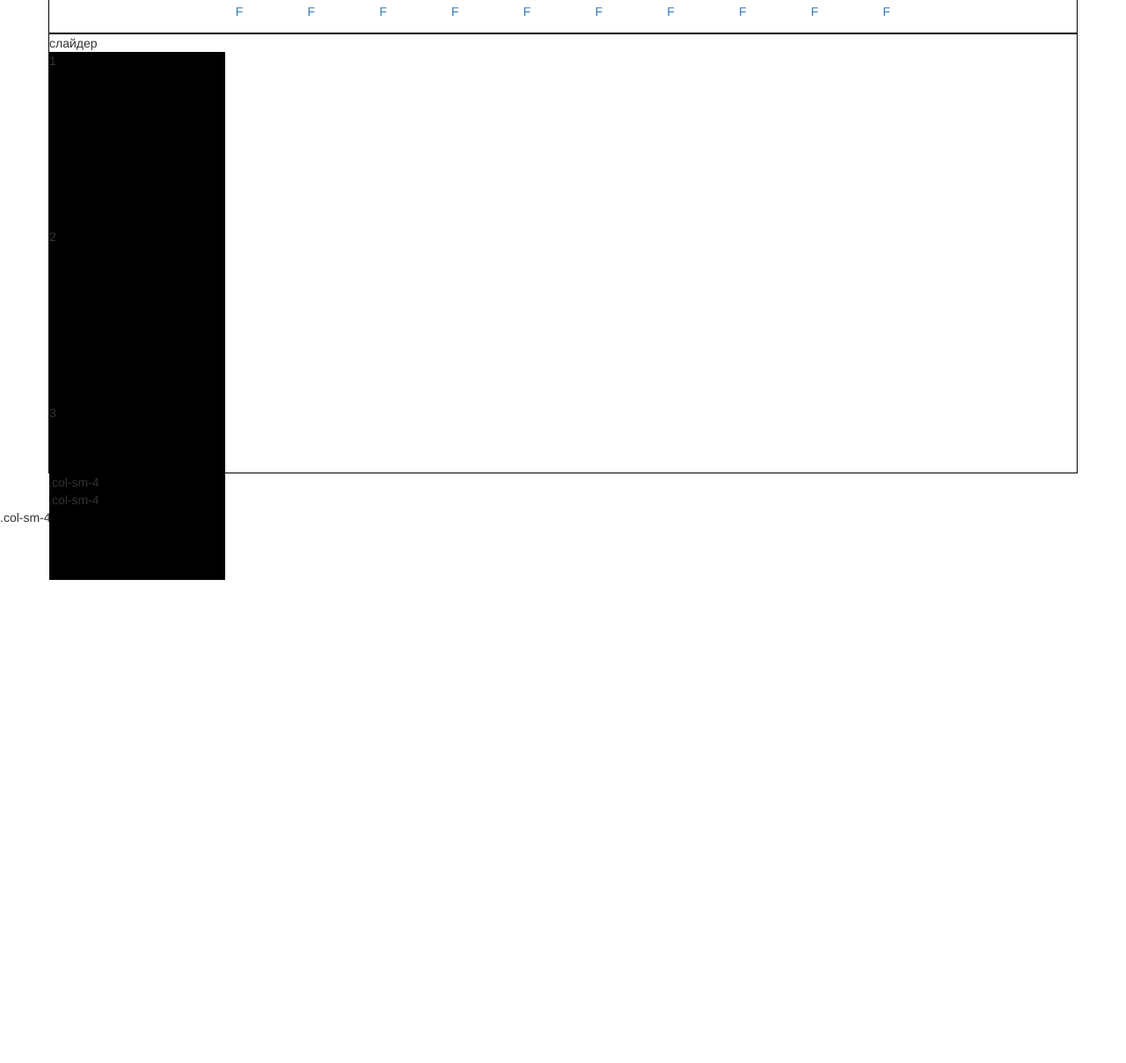
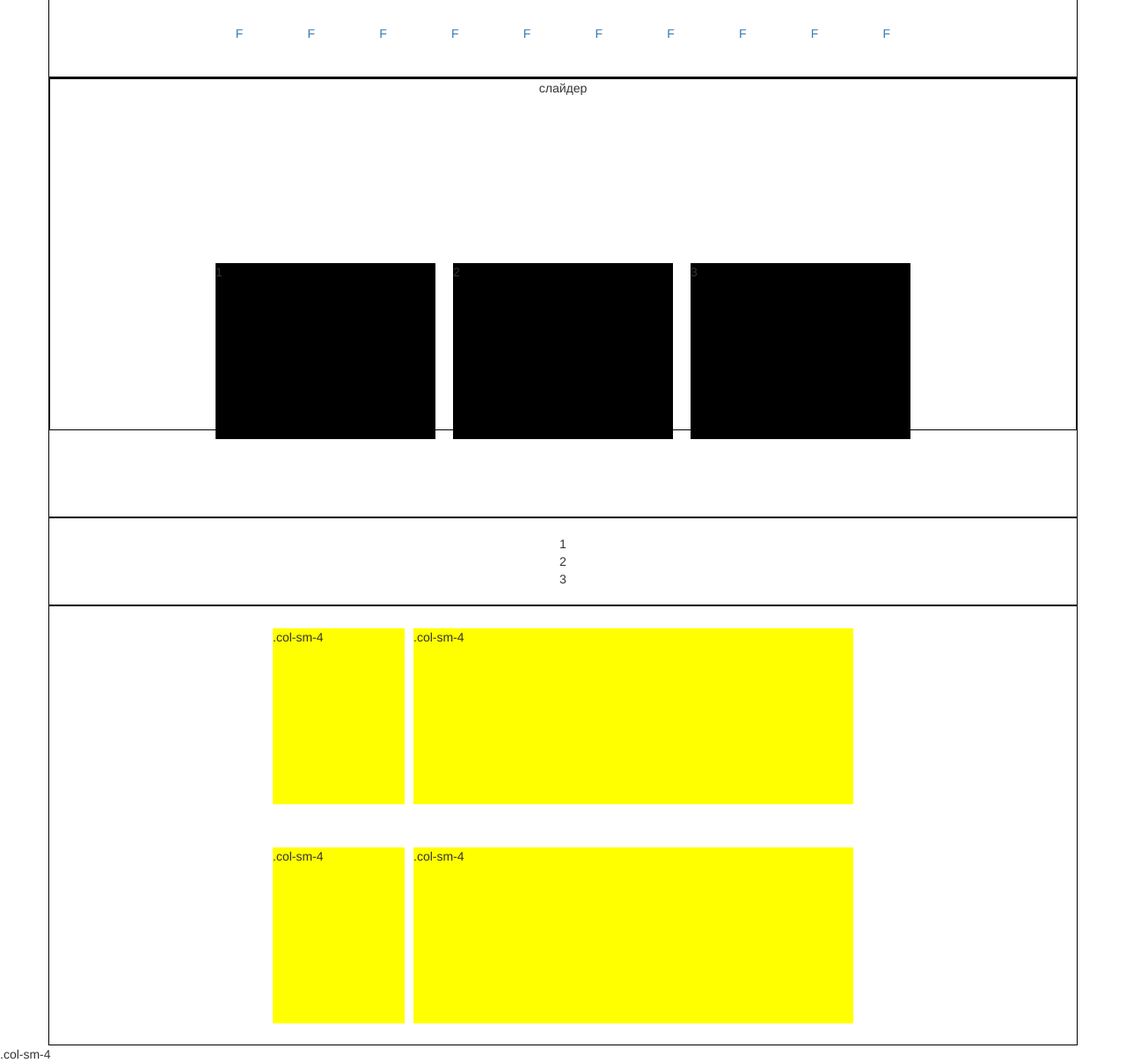
Before and after one commit to EkaterynaVolkova/work, a plain HTML site: page Project2/index.html in a window 1280 px wide. Shown: the part 512-1720 px from the top of the page at 88% size. Before the commit the page ends 1171 px from the top, so only its background shows below. Drawn offline with Linux system fonts and the light colour scheme.

Commit message:
Project2 commit3

```diff
--- a/Project2/index.html
+++ b/Project2/index.html
@@ -67,10 +67,9 @@
    				</nav>
    	</div>
 
-
 	<!--второй блок со слайдером-->
- 	<div class="col-lg-12 col-md-12 col-sm-12 col-xs-12 row justify-content-center align-items-center row_big          container_slider">
-    <div class="container_slider_slider">слайдер</div>
+ 	<div class="col-lg-12 col-md-12 col-sm-12 col-xs-12 row row_big          container_slider">
+    <div class="container_slider_slider text-center">слайдер</div>
     <div class="flex-row flex-center            container_slider_image">
     	<div class="container_slider_image_inner">1</div>
     	<div class="container_slider_image_inner">2</div>
@@ -78,13 +77,23 @@
     </div>
   	</div>
 
+      <!--звёздочки и текст под слайдером-->
+	<div class="col-lg-12 col-md-12 col-sm-12 col-xs-12 row_small  row flex_column flex_center        container_bottom_slider">
+   		<div class="text-center">1</div>
+   		<div class="text-center">2</div>
+   		<div class="text-center">3</div>
+   	</div>
+
 
      <!--третий блок галирея строка с двумя подстроками-->
-  	<div class="row">
-   	<div class="row">
-   		<div class="col-lg-6 col-md-4 col-sm-4 col-xs-12">.col-sm-4</div>
+  	<div class="col-lg-12 col-md-12 col-sm-12 col-xs-12 row_big row flex_column flex_center           container_gallery">
+   	<div class="row col-lg-12 col-md-12 col-sm-12 col-xs-12   flex_row  flex_center                   container_gallery_row">
+   		<div class="container_gallery_row_text">.col-sm-4</div>
+   		<div class="container_gallery_row_slider">.col-sm-4</div>
    	</div>
-  	<div class="col-lg-6 col-md-4 col-sm-4 col-xs-12">.col-sm-4</div>
+   	<div class="col-lg-12 col-md-12 col-sm-12 col-xs-12 row  flex_row  flex_center                    container_gallery_row">
+  	<div class="container_gallery_row_text">.col-sm-4</div>
+   		<div class="container_gallery_row_slider">.col-sm-4</div>
  	</div>
 	</div>
 
--- a/Project2/styles.css
+++ b/Project2/styles.css
@@ -12,7 +12,7 @@ padding: 0px!important;
 .row_small{
 	border: 1px solid black;
 	background-color: white;
-	height: 50px;
+	height: 100px;
 	width: 100%;
 	margin: 0;
 }
@@ -98,7 +98,46 @@ padding: 0px!important;
 }
 
 .container_slider_image_inner{
-	width: 200px;
+	width: 250px;
 	height: 200px;
 	background-color: black;
+	margin: 10px;
 }
+.container_slider{
+	position: relative;
+}
+
+ .container_slider_image{
+ 	display: flex;
+ 	flex-direction: row;
+ 	justify-content: center;
+ 	position: relative;
+ 	bottom: 200px;
+ 	z-index: 1;
+
+ }
+
+ .container_slider_slider{
+ 	position: relative;
+ 	z-index: 0;
+ 	height: 400px;
+ 	border: 1px solid black;
+ }
+
+ .container_gallery_row{
+ 	height: 50%;
+ }
+
+ .container_gallery_row_text{
+ 	width: 150px;
+ 	height: 200px;
+ 	margin: 5px;
+ 	background-color: yellow;
+ }
+
+ .container_gallery_row_slider{
+ 	width: 500px;
+ 	height: 200px;
+ 	margin: 5px;
+ 	background-color: yellow;
+ }
```
